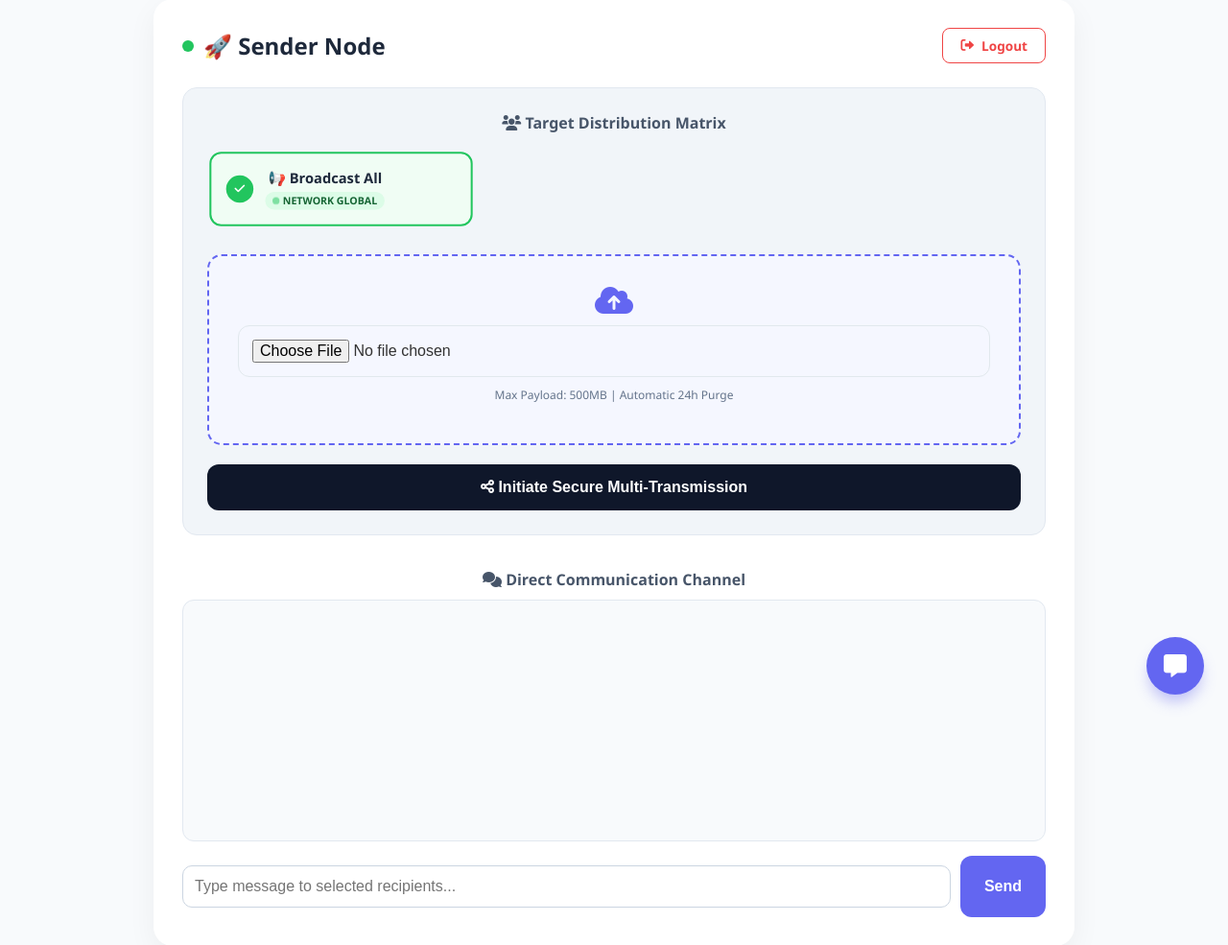
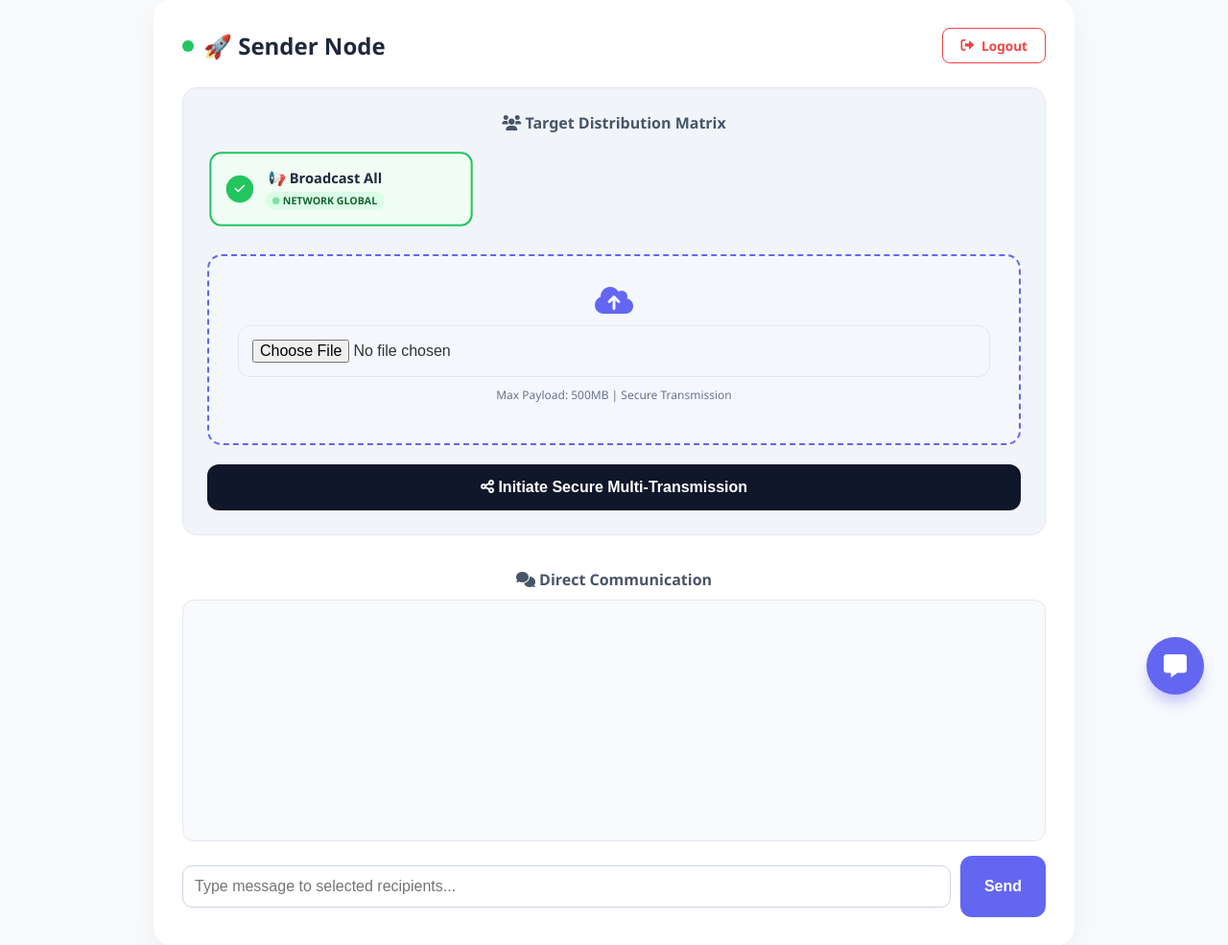
Before and after one commit to dhanushmsr/Secure-File-Transmissions, a Flask app: template templates/sender.html in a window 1280 px wide. Shown: the part 51-1036 px from the top of the page at 96% size. Run offline with Flask 3, Linux system fonts and the light colour scheme; the template is opened without the code that fills it, so the values that code supplies are empty; some libraries are stand-ins or nearby versions.

Commit message:
Update sender.html

```diff
--- a/templates/sender.html
+++ b/templates/sender.html
@@ -87,7 +87,7 @@
             display: none;
         }
 
-        /* Active/Checked State */
+        /* Active State */
         .receiver-card.active {
             border-color: var(--success);
             background: #f0fdf4;
@@ -137,12 +137,7 @@
             display: block;
             font-size: 0.9rem;
             color: #1e293b;
-            white-space: nowrap;
-            overflow: hidden;
-            text-overflow: ellipsis;
         }
-
-        .receiver-info small { color: #64748b; font-size: 0.75rem; }
 
         /* Floating Feedback Icon */
         .feedback-trigger {
@@ -240,7 +235,7 @@
                 <div style="border: 2px dashed var(--primary); padding: 30px; border-radius: 15px; text-align: center; background: #f5f7ff; margin-top: 25px;">
                     <i class="fa-solid fa-cloud-arrow-up" style="font-size: 2rem; color: var(--primary); margin-bottom: 10px;"></i>
                     <input type="file" name="file" required style="display: block; margin: 0 auto; width: 100%;">
-                    <p style="margin-top: 10px; font-size: 0.75rem; color: #64748b;">Max Payload: 500MB | Automatic 24h Purge</p>
+                    <p style="margin-top: 10px; font-size: 0.75rem; color: #64748b;">Max Payload: 500MB | Secure Transmission</p>
                 </div>
 
                 <button type="submit" class="btn" style="width: 100%; margin-top: 20px; padding: 15px; background: var(--dark); font-weight: bold;">
@@ -250,7 +245,7 @@
         </div>
 
         <div style="margin-top: 35px;">
-            <h4 style="color: #475569; margin-bottom: 10px;"><i class="fa-solid fa-comments"></i> Direct Communication Channel</h4>
+            <h4 style="color: #475569; margin-bottom: 10px;"><i class="fa-solid fa-comments"></i> Direct Communication</h4>
             <div id="chatBox" style="height:220px; overflow-y:auto; background:#f8fafc; border:1px solid #e2e8f0; padding:15px; font-size:0.9rem; border-radius: 12px; margin-bottom: 15px;"></div>
 
             <div style="display:flex; gap:10px;">
@@ -267,7 +262,7 @@
     <script>
         const socket = io();
 
-        // Visual toggle for green tick cards
+        // Card Selection Toggle
         function handleSelection(checkbox, labelId) {
             const card = document.getElementById(labelId);
             if (checkbox.checked) {
@@ -277,15 +272,14 @@
             }
         }
 
-        // Real-time status monitor logic
+        // Real-time Status Logic
         function updateLiveStatus() {
             const cards = document.querySelectorAll('.receiver-card[data-last-seen]');
             const now = new Date();
 
             cards.forEach(card => {
-                // Parse last_seen from DB
                 const lastSeenStr = card.getAttribute('data-last-seen');
-                const lastSeen = new Date(lastSeenStr + " UTC"); // Ensure UTC context
+                const lastSeen = new Date(lastSeenStr + " UTC");
                 const diffSeconds = (now - lastSeen) / 1000;
 
                 const phone = card.id.replace('label_', '');
@@ -303,7 +297,6 @@
             });
         }
 
-        // Run status check every 5 seconds
         setInterval(updateLiveStatus, 5000);
         window.onload = updateLiveStatus;
 
```
